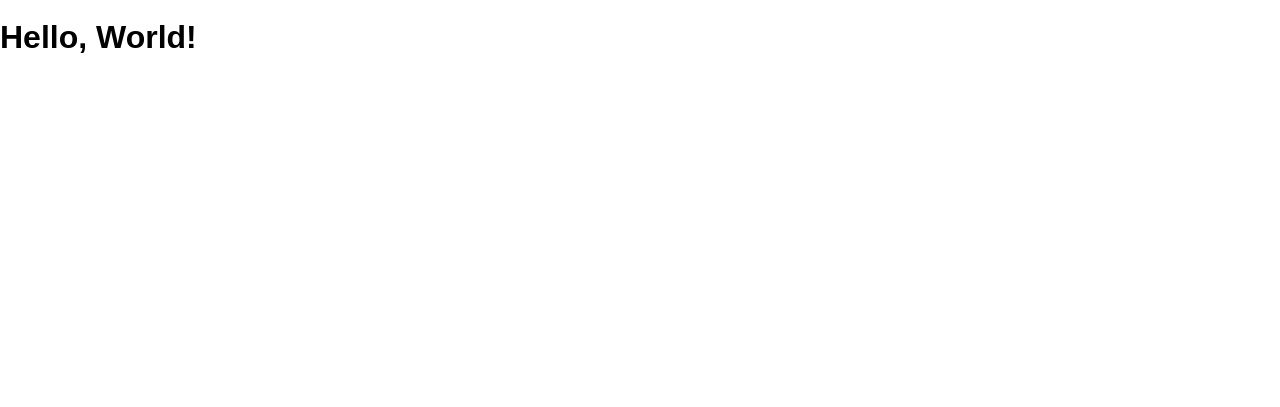
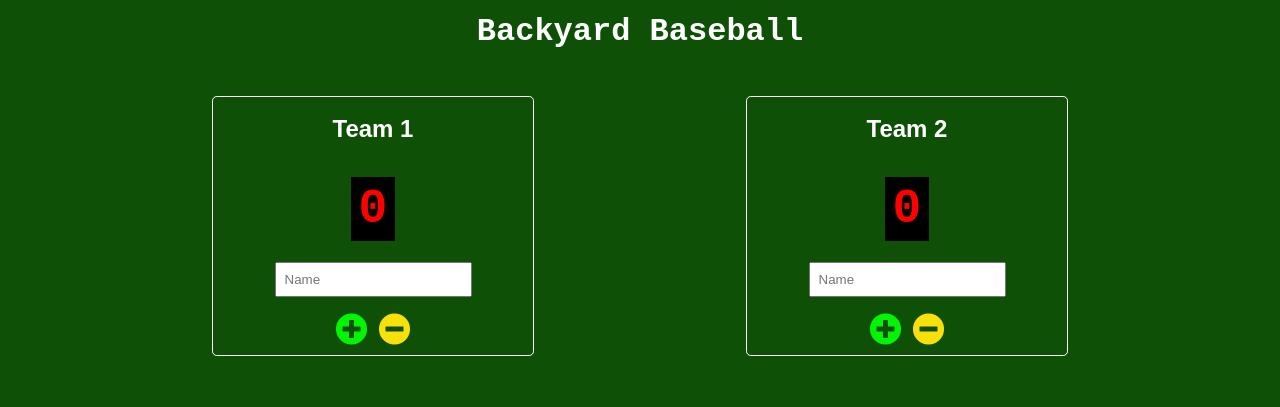
Before and after one commit to tylerdietrich38/scoreboard, a website: page public/index.html in a window 1280 px wide. Drawn offline with Linux system fonts and the light colour scheme.

Commit message:
fix subtract

```diff
--- a/public/index.html
+++ b/public/index.html
@@ -6,9 +6,43 @@
     <title>Scoreboard</title>
     <link rel="shortcut icon" href="/favicon.ico" />
     <link rel="stylesheet" href="/screen.css" />
+    <link
+      href="https://cdnjs.cloudflare.com/ajax/libs/font-awesome/5.12.0-2/css/all.min.css"
+      rel="stylesheet"
+    />
   </head>
   <body>
-    <h1 class="hello-world"></h1>
+    <header>
+      <h1>Backyard Baseball</h1>
+    </header>
+    <main>
+      <section class="team1">
+        <h2>Team 1</h2>
+        <h3>0</h3>
+        <fieldset>
+          <input type="text" placeholder="Name" />
+        </fieldset>
+
+        <fieldset>
+          <i class="add fas fa-2x fa-plus-circle"></i>
+          <i class="subtract fas fa-2x fa-minus-circle"></i>
+        </fieldset>
+      </section>
+
+      <section class="team2">
+        <h2>Team 2</h2>
+        <h3>0</h3>
+        <fieldset>
+          <input type="text" placeholder="Name" />
+        </fieldset>
+
+        <fieldset>
+          <i class="add fas fa-2x fa-plus-circle"></i>
+          <i class="subtract fas fa-2x fa-minus-circle"></i>
+        </fieldset>
+      </section>
+    </main>
+
     <script src="/main.js" charset="utf-8"></script>
   </body>
 </html>
--- a/public/main.js
+++ b/public/main.js
@@ -1,7 +1,46 @@
 function main() {
-  if (document.querySelector('h1.hello-world')) {
-    document.querySelector('h1.hello-world').textContent = 'Hello, World!'
+  function updateTeam1Name(event) {
+    const teamName = document.querySelector('.team1 h2')
+    teamName.textContent = event.target.value
+    console.log(event.target.value)
+    console.log(event)
   }
+  document
+    .querySelector('.team1 input')
+    .addEventListener('input', updateTeam1Name)
+
+  function updateTeam2Name(event) {
+    const teamName = document.querySelector('.team2 h2')
+    teamName.textContent = event.target.value
+    console.log(event.target.value)
+    console.log(event)
+  }
+  document
+    .querySelector('.team2 input')
+    .addEventListener('input', updateTeam2Name)
+
+  let scoreCounter = 0
+  function updateTeam1ScoreAdd() {
+    if (scoreCounter > 20) {
+      window.alert('Thats a mercy rule!!')
+    }
+    scoreCounter++
+    const addScore = document.querySelector('.team1 h3')
+    addScore.textContent = scoreCounter
+  }
+  document.querySelector('.add').addEventListener('click', updateTeam1ScoreAdd)
+
+  // let scoreCounter = 0
+  // function updateTeam1ScoreSubtract() {
+  //   if (scoreCounter < 0) {
+  //     window.alert('No No No!!')
+  //   }
+  //   scoreCounter--
+  //   const subtractScore = document.querySelector('.team1 h3')
+  //   subtractScore.textContent = scoreCounter
+  // }
+  // document
+  //   .querySelector('.subtract')
+  //   .addEventListener('click', updateTeam1ScoreSubtract)
 }
-
 document.addEventListener('DOMContentLoaded', main)
--- a/public/screen.css
+++ b/public/screen.css
@@ -9,4 +9,65 @@ html {
 body {
   margin: 0;
   min-height: 100%;
+  background-color: #0f5007;
+  color: #ffffff;
 }
+
+h1 {
+  text-align: center;
+  font-family: Monospace;
+  margin: 1rem 0 3rem 0;
+}
+
+main {
+  display: flex;
+  flex-wrap: wrap;
+  justify-content: space-evenly;
+}
+
+section {
+  min-width: 20rem;
+  border: thin solid #ffffff;
+  border-radius: 0.3rem;
+  margin-bottom: 3rem;
+
+  display: flex;
+  flex-direction: column;
+  align-items: center;
+}
+
+section h2,
+section p {
+  text-align: center;
+}
+
+section h3 {
+  margin: 1rem 0;
+  font-family: Monospace;
+  font-size: 3rem;
+  color: red;
+  background-color: black;
+  padding: 0.5rem;
+}
+
+fieldset {
+  padding-left: 0;
+  padding-right: 0;
+  border: none;
+}
+
+fieldset input {
+  padding: 0.5rem;
+}
+
+fieldset i {
+  margin: 0 0.2rem;
+}
+
+fieldset i.add {
+  color: rgb(3, 245, 3);
+}
+
+fieldset i.subtract {
+  color: #f8e00a;
+}
```
